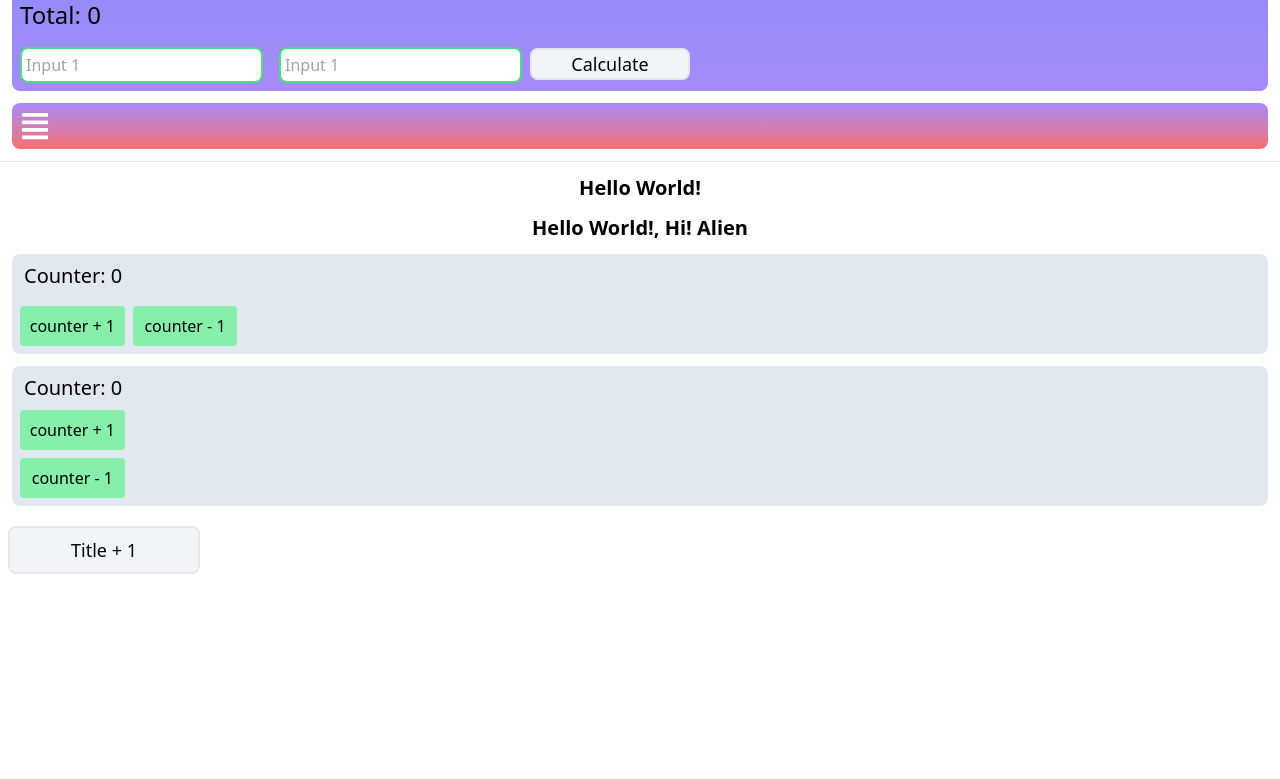
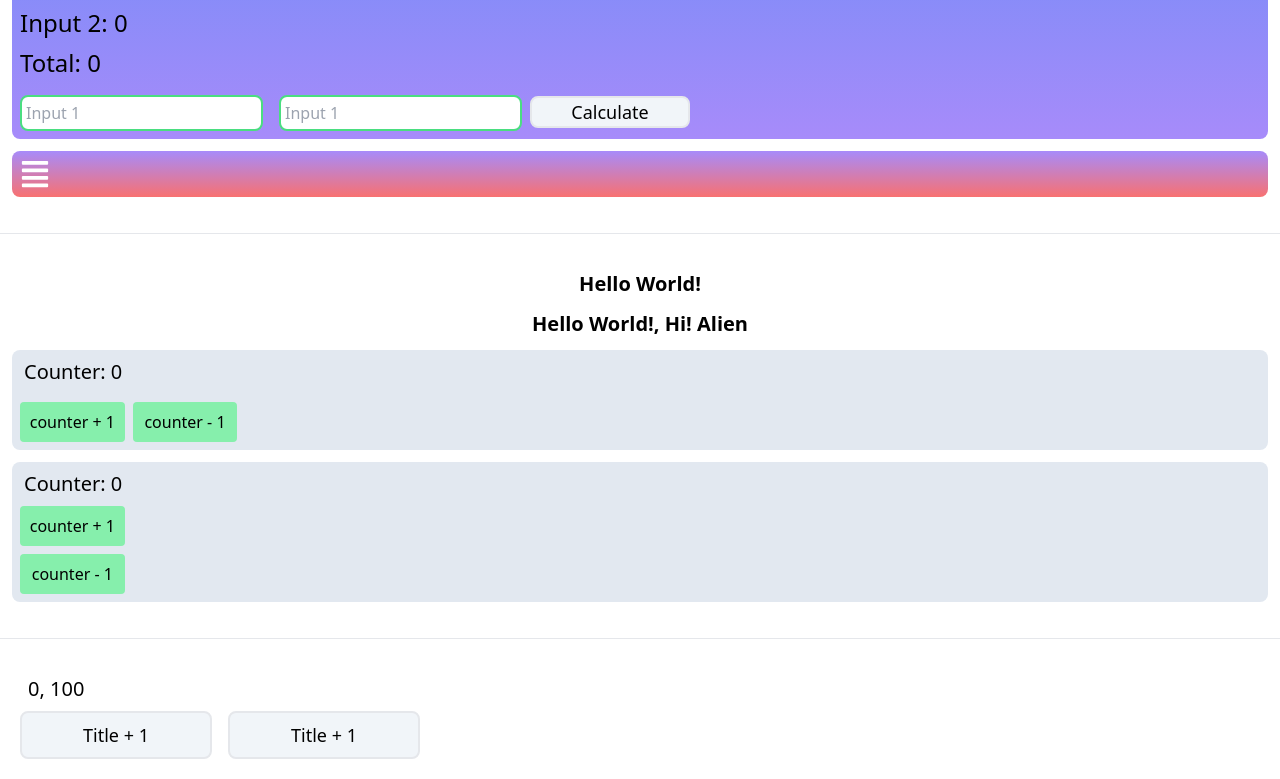
Before and after one commit to soAcademy/workshop-state-and-event, a React (Create React App) app: page / in a window 1280 px wide. Shown: the part 1562-2341 px from the top of the page. Before the commit the page ends 2144 px from the top, so only its background shows below. Built offline with nearby package versions, Linux system fonts and the light colour scheme.

Commit message:
feat: Effect1_1

```diff
--- a/src/App.js
+++ b/src/App.js
@@ -62,7 +62,9 @@ const App = () => {
       <Event6 />
       <Event7 />
       <Event8 />
+      <br />
       <hr />
+      <br />
       <State1 />
       <State2 />
       <State3 />
@@ -70,12 +72,16 @@ const App = () => {
       <State5 />
       <State6 />
       <State7 />
+      <br />
       <hr />
+      <br />
       <Prop1 data="Hello World!" />
       <Prop2 data1="Hello World!" data2="Hi! Alien" />
       <Prop3 />
       <Prop4 />
-
+      <br />
+      <hr />
+      <br />
       <Effect1 />
       {/* <Effect2 /> */}
       {/* <Effect3 /> */}
--- a/src/Effects/Effect1.js
+++ b/src/Effects/Effect1.js
@@ -2,16 +2,26 @@ import React, { useState, useEffect } from "react";
 
 const Effect1 = () => {
   const [counter, setCounter] = useState(0);
+  const [counter2, setCounter2] = useState(100);
 
   useEffect(() => {
     document.title = `Counter ${counter}`;
     console.log(counter);
-  }, [counter]);
+  });
 
   return (
-    <div>
+    <div className="m-3">
+      <div className="text-xl pl-4">
+        {counter}, {counter2}
+      </div>
       <button
         onClick={() => setCounter(counter + 1)}
+        className="w-48 h-12 border-2 rounded-lg text-lg test-center bg-slate-100 m-2"
+      >
+        Title + 1
+      </button>
+      <button
+        onClick={() => setCounter2(counter2 + 1)}
         className="w-48 h-12 border-2 rounded-lg text-lg test-center bg-slate-100 m-2"
       >
         Title + 1
```
